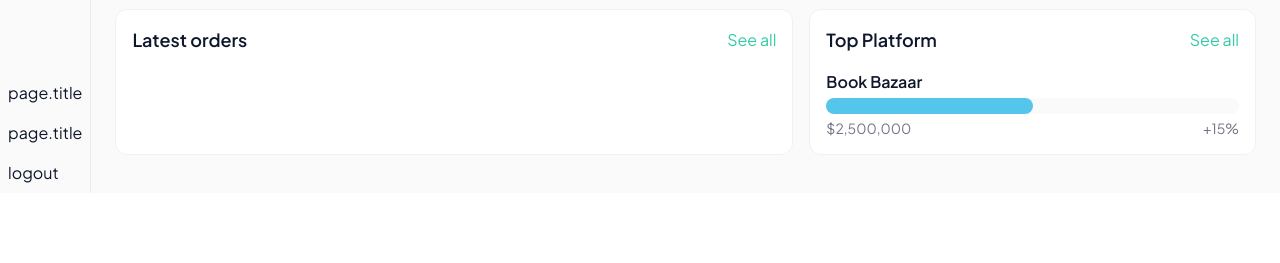
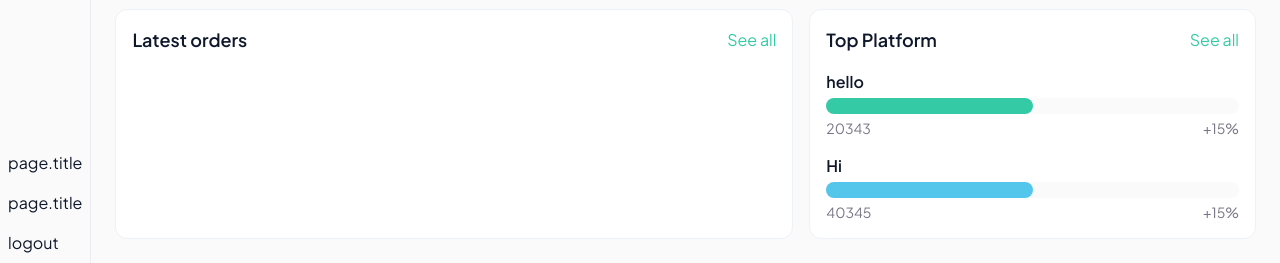
Before and after one commit to ibdul/geegpay-challenge, a SvelteKit app: page / in a window 1280 px wide. Shown: the part 607-870 px from the top of the page. Before the commit the page ends 800 px from the top, so only its background shows below. Built offline with nearby package versions, Linux system fonts and the light colour scheme.

Commit message:
make Platform component

```diff
--- /dev/null
+++ b/src/components/PlatformMinCard.svelte
@@ -0,0 +1,18 @@
+<script lang="ts">
+  export let title: string;
+  export let price: string;
+  export let color: string = "bg-blue";
+</script>
+
+<div class="space-y-1">
+  <h3 class="font-semibold">{title}</h3>
+  <div class="bg-light-400 dark:bg-dark rounded-full relative h-4">
+    <div
+      class={`${color} rounded-full w-[50%] transition-default relative h-4`}
+    ></div>
+  </div>
+  <div class="flex justify-between items-center text-mute text-sm">
+    <p>{price}</p>
+    <p>+15%</p>
+  </div>
+</div>
--- a/src/routes/+page.svelte
+++ b/src/routes/+page.svelte
@@ -1,5 +1,6 @@
 <script lang="ts">
   import { onMount } from "svelte";
+  import PlatformMinCard from "../components/PlatformMinCard.svelte";
 
   let trends_options = {
     chart: {
@@ -145,6 +146,19 @@
 
   let orders_container: any;
 
+  let top_platforms = [
+    {
+      name: "hello",
+      price: "20343",
+      color: "bg-primary",
+    },
+    {
+      name: "Hi",
+      price: "40345",
+      color: "bg-blue",
+    },
+  ];
+
   onMount(async () => {
     const ApexCharts = (await import("apexcharts")).default;
     const chart = new ApexCharts(trends_container, trends_options);
@@ -189,21 +203,16 @@
       <a href="/orders" class="text-primary">See all</a>
     </div>
     <div>
-      <ul>
-        <li>
-          <div class="space-y-1">
-            <h3 class="font-semibold">Book Bazaar</h3>
-            <div class="bg-light-400 dark:bg-dark rounded-full relative h-4">
-              <div
-                class="bg-blue rounded-full w-[50%] transition-default relative h-4"
-              ></div>
-            </div>
-            <div class="flex justify-between items-center text-mute text-sm">
-              <p>$2,500,000</p>
-              <p>+15%</p>
-            </div>
-          </div>
-        </li>
+      <ul class="space-y-4">
+        {#each top_platforms as platform}
+          <li>
+            <PlatformMinCard
+              title={platform.name}
+              price={platform.price}
+              color={platform.color}
+            />
+          </li>
+        {/each}
       </ul>
     </div>
   </section>
```
